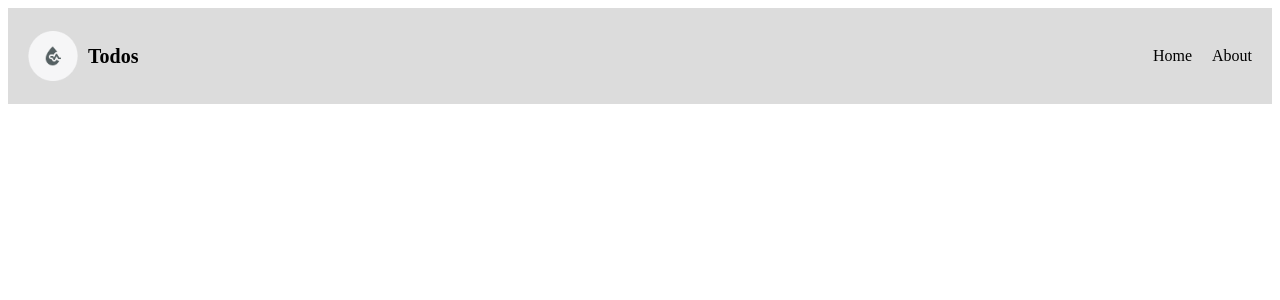
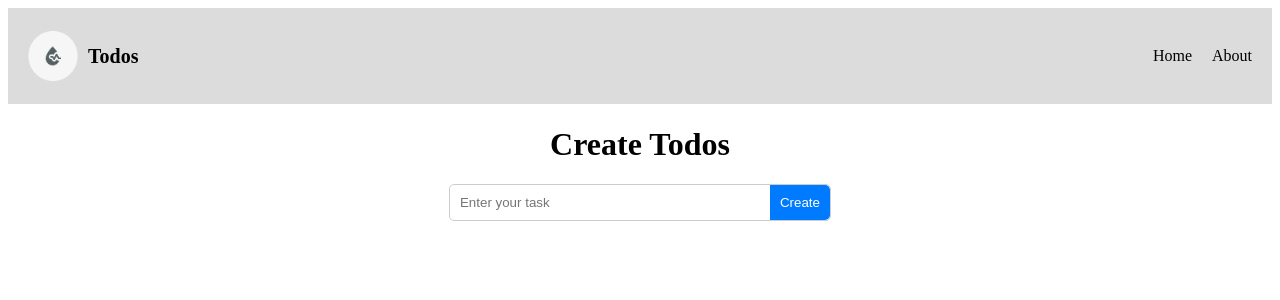
Before and after one commit to Funmi-Amusan/playground, a Vue app: page / in a window 1280 px wide. Shown: the top 300 px of the page. Built offline with nearby package versions, Linux system fonts and the light colour scheme.

Commit message:
create todos

```diff
--- a/src/App.vue
+++ b/src/App.vue
@@ -1,9 +1,11 @@
 <script setup>
 import Header from './components/Header.vue';
+import { RouterView } from 'vue-router';
 </script>
 
 <template>
   <Header />
+  <RouterView />
 </template>
 
 <style scoped>
--- a/src/views/About.vue
+++ b/src/views/About.vue
@@ -1,6 +1,4 @@
             <script setup>
-            import { RouterLink } from 'vue-router';
-
             </script>
 
 <template>
--- a/src/views/Home.vue
+++ b/src/views/Home.vue
@@ -1,6 +1,48 @@
+    <script setup>
+    </script>
 <template>
-<h1>hooooooommee</h1>
+  <h1>Create Todos</h1>
+  <div class="input-wrapper">
+      <div class="input-container">
+        <input type="text" placeholder="Enter your task">
+        <button>Create</button>
+      </div>
+  </div>
 </template>
 
-<script setup>
-</script>
+
+<style lang="css" scoped>
+h1{
+    text-align: center;
+    }
+    .input-wrapper{
+        display: flex;
+        justify-content: center;
+        align-items: center;
+    }
+    .input-container{
+        border: 1px solid #ccc;
+        border-radius: 5px;
+    }
+    input{
+        padding: 10px;
+        border-radius: 5px;
+        width: 300px;
+        border: none;
+        outline: none;
+    }
+    button{
+        padding: 10px;
+        border-radius: 5px;
+        border-top-left-radius: 0px;
+        border-bottom-left-radius: 0px;
+        border: none;
+        outline: none;
+        background-color: #007bff;
+        color: #fff;
+        cursor: pointer;
+    }
+    button:hover{
+        background-color: #0069d9;
+    }
+</style>
```
